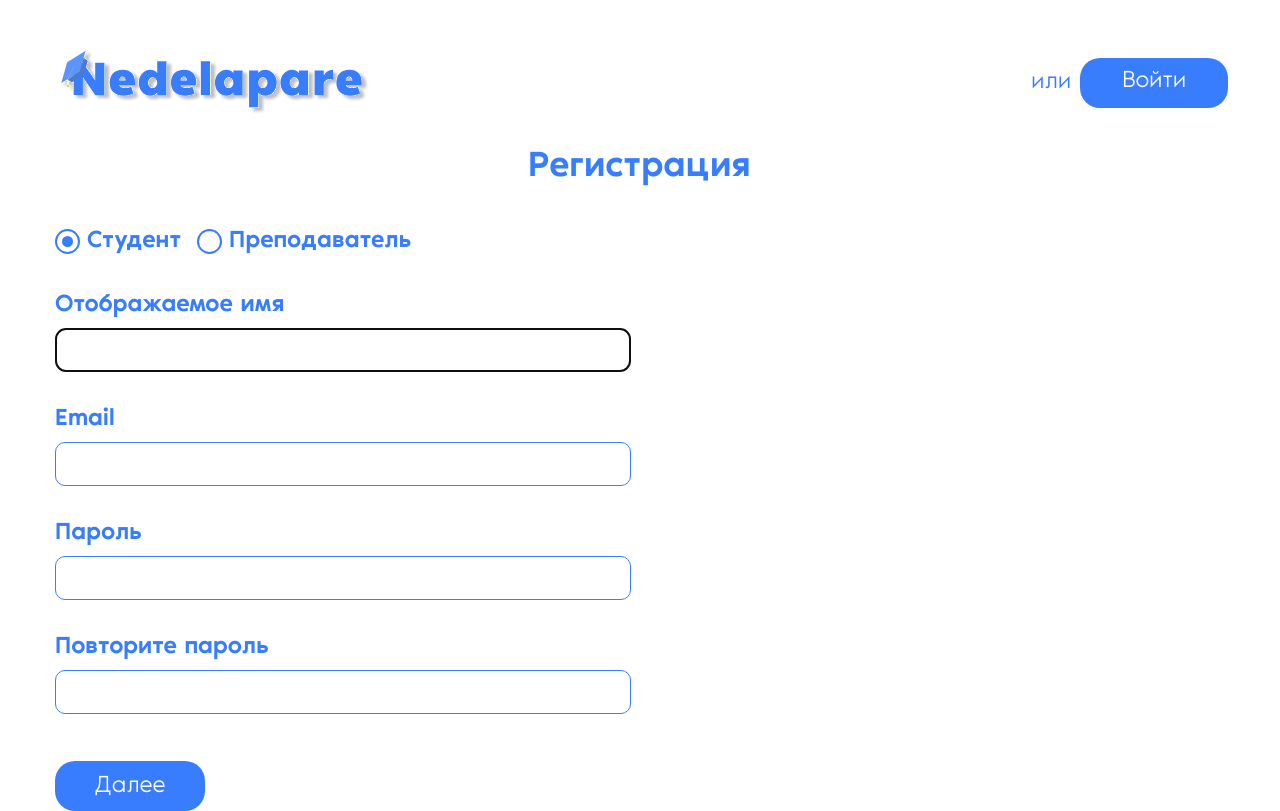
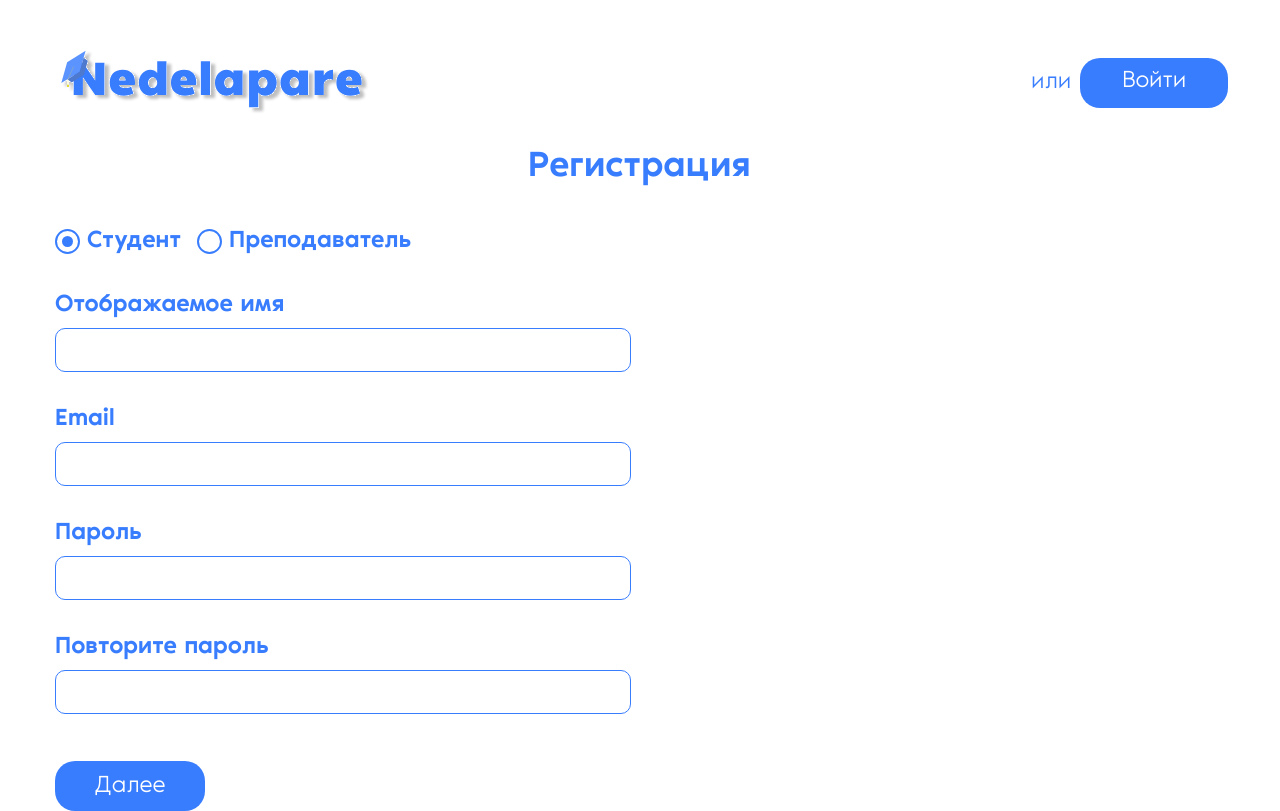
Before and after one commit to Crocussys/Nedelapare, a Django app: page /reg/ in a window 1280 px wide, with the restyled element focused. Run offline with Django 4.2, Linux system fonts and the light colour scheme.

Commit message:
цвет выбранного инпута теперь можно менять

```diff
--- a/www/static/style.css
+++ b/www/static/style.css
@@ -200,6 +200,11 @@ body {
     background-color: var(--white-color);
     border: 1px solid var(--main-blue-color);
     border-radius: 10px;
+}
+
+.register-input input:focus{
+    outline: none !important;
+    border:1px solid var(--main-blue-color);
 }
 
 .register-next-button{
```
